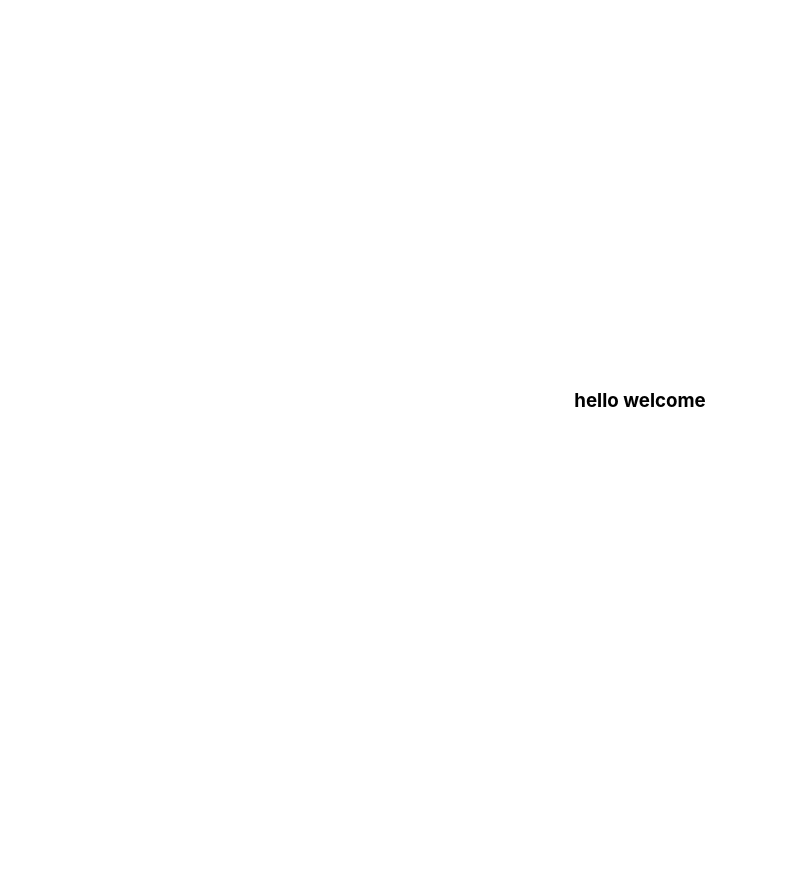
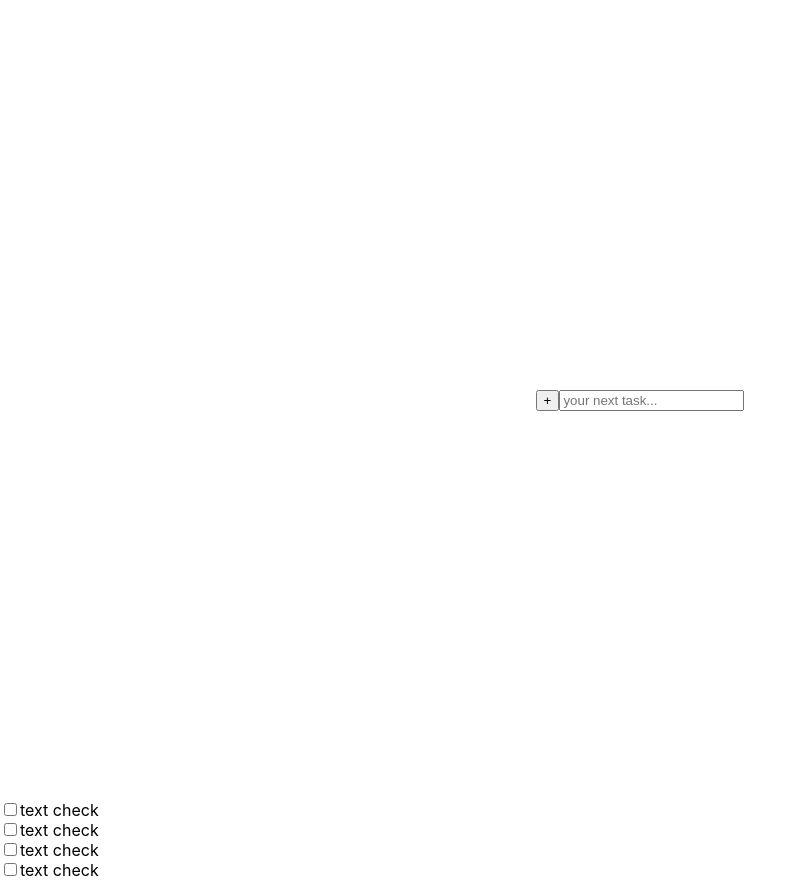
Before and after one commit to kjpandya1995/demo, a React (Create React App) app: page / in a window 1280 px wide. Both pictures are taken after typing "name@example.com", "Sample123" into the empty fields and a click on the button "Login". Shown: the whole page, without its empty margins (0-803 px from the left). Before the commit the page ends 800 px from the top, so only its background shows below. Built offline with nearby package versions, Linux system fonts and the light colour scheme; the HTML template or start-up script is replaced by a standard one.

Commit message:
add todolist and checkbox

```diff
--- a/src/App.js
+++ b/src/App.js
@@ -1,17 +1,18 @@
-import React , { Component } from 'react';
+import React, { Component } from 'react';
 import './App.css';
 import Register from "./Components/Register";
 import List from "./Components/List";
+import Task from './Components/Task';
 
 export class App extends Component {
   constructor(props) {
     super(props)
 
     this.state = {
-       isRegistered: false,
+      isRegistered: false,
       //  name:null,
-       email:null,
-       password:null,
+      email: null,
+      password: null,
     };
   }
 
@@ -19,7 +20,7 @@ export class App extends Component {
     // const name = event.target.name.value;
     const email = event.target.email.value;
     const password = event.target.password.value;
-    this.setState({email,password, isRegistered: true});
+    this.setState({ email, password, isRegistered: true });
     event.preventDefault();
 
   };
@@ -29,8 +30,21 @@ export class App extends Component {
   render() {
     return (
       <div>
-        { this.state.isRegistered ? <List></List> : <Register submit={this.registrationHandler}></Register>}
+        {this.state.isRegistered ? (
+          <>
+            <List></List>
+            <Task></Task>
+            <Task></Task>
+            <Task></Task>
+            <Task></Task>
+          </>
+        ) : (
+        <Register submit={this.registrationHandler}></Register>
+        )}
+
+
       </div>
+
     );
   }
 }
--- a/src/Components/List.js
+++ b/src/Components/List.js
@@ -1,11 +1,18 @@
-import React from 'react'
+import React, { useState } from "react";
 
 export default function List() {
+  const [taskName,setTaskName] = useState('');
   return (
     <div className="login-section">
-    <div className="container card ">
-        <h3>hello welcome </h3>
-    </div>
+      <div className="container card ">
+        <form>
+          <button>+</button>
+          <input type="text"
+          value={taskName}
+          onChange={ev => setTaskName(ev.target.value)}
+          placeholder="your next task..."></input>
+        </form>
+      </div>
     </div>
   )
 }
--- /dev/null
+++ b/src/Components/Task.js
@@ -0,0 +1,11 @@
+import React from 'react';
+
+export default function Task() {
+  return (
+    <div >
+          <input type="checkbox"/>
+            text check
+
+        </div>
+  )
+}
```
